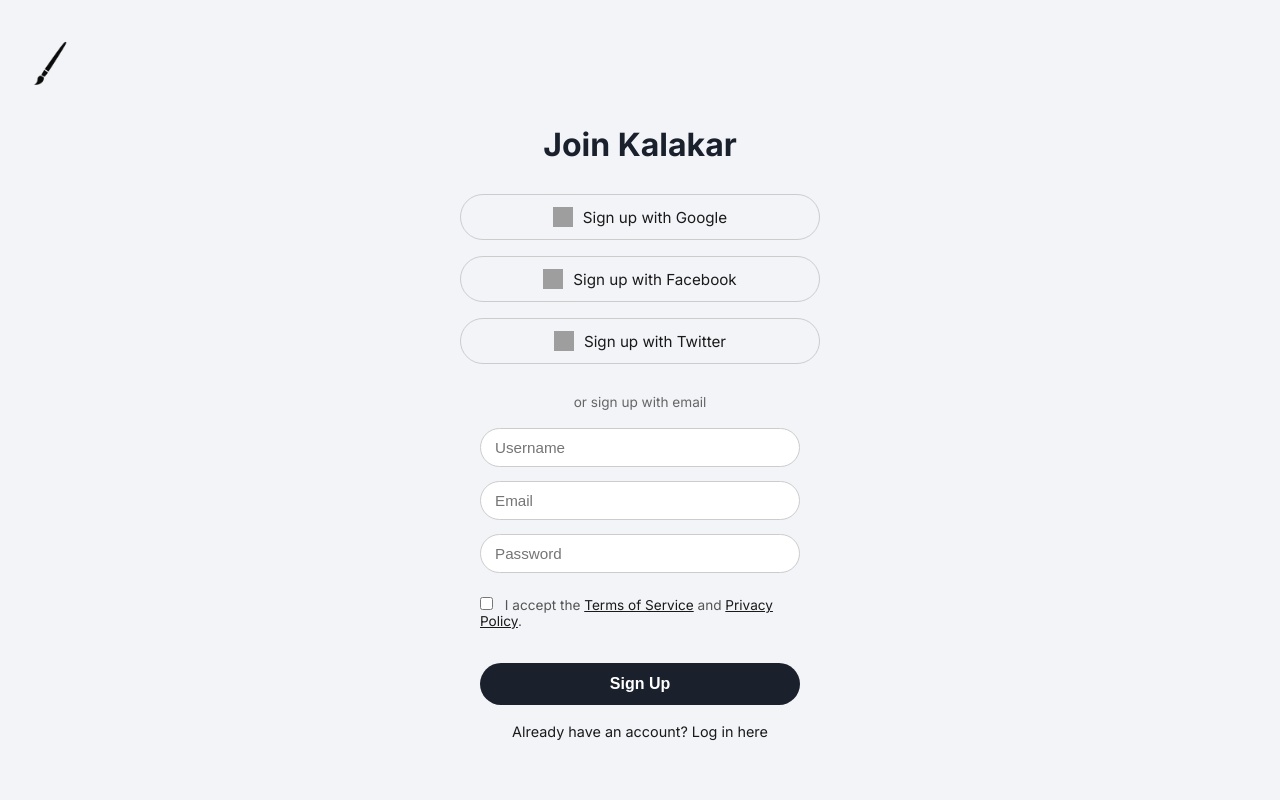
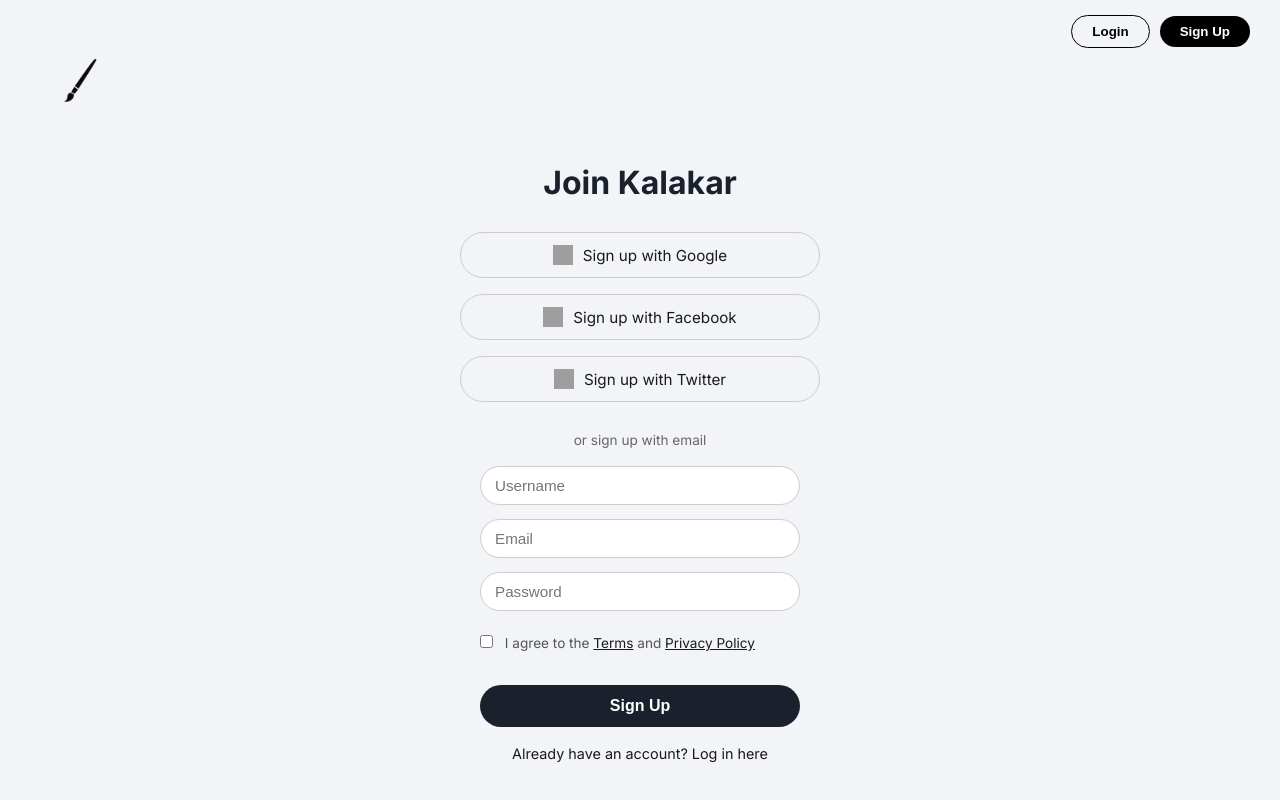
Before and after one commit to codesofsamuel/kalakar, a plain HTML site: page signup.html in a window 1280 px wide. Drawn offline with Linux system fonts and the light colour scheme; grey boxes are pictures that could not be loaded.

Commit message:
Update signup.html

```diff
--- a/signup.html
+++ b/signup.html
@@ -7,9 +7,19 @@
   <link rel="stylesheet" href="style.css"/>
 </head>
 <body>
-  <a href="index.html" class="auth-logo">
-    <img src="kalakar.png" alt="Kalakar Logo" />
-  </a>
+
+  <!-- Header -->
+  <header>
+    <a href="index.html" class="auth-logo">
+      <img src="kalakar.png" alt="Kalakar Logo" />
+    </a>
+    <div class="header-right">
+      <button class="login-btn" onclick="location.href='login.html'">Login</button>
+      <button class="signup-btn" onclick="location.href='signup.html'">Sign Up</button>
+    </div>
+  </header>
+
+  <!-- Main Signup Box -->
   <div class="auth-page">
     <h1 class="auth-heading">Join Kalakar</h1>
 
@@ -36,17 +46,15 @@
       <input type="text" placeholder="Username" name="username" required />
       <input type="email" placeholder="Email" name="email" required />
       <input type="password" placeholder="Password" name="password" required />
+
       <label class="terms-checkbox">
-  <input type="checkbox" required />
-  I accept the
-  <a href="terms.html" target="_blank" rel="noopener">Terms of Service</a>
-  and
-  <a href="privacy.html" target="_blank" rel="noopener">Privacy Policy</a>.
-</label>
-
+        <input type="checkbox" name="terms" required />
+        I agree to the <a href="terms.html" target="_blank">Terms</a> and <a href="privacy.html" target="_blank">Privacy Policy</a>
+      </label>
 
       <button type="submit" class="auth-button">Sign Up</button>
     </form>
+
     <a href="login.html" class="switch-link">Already have an account? Log in here</a>
   </div>
 </body>
```
